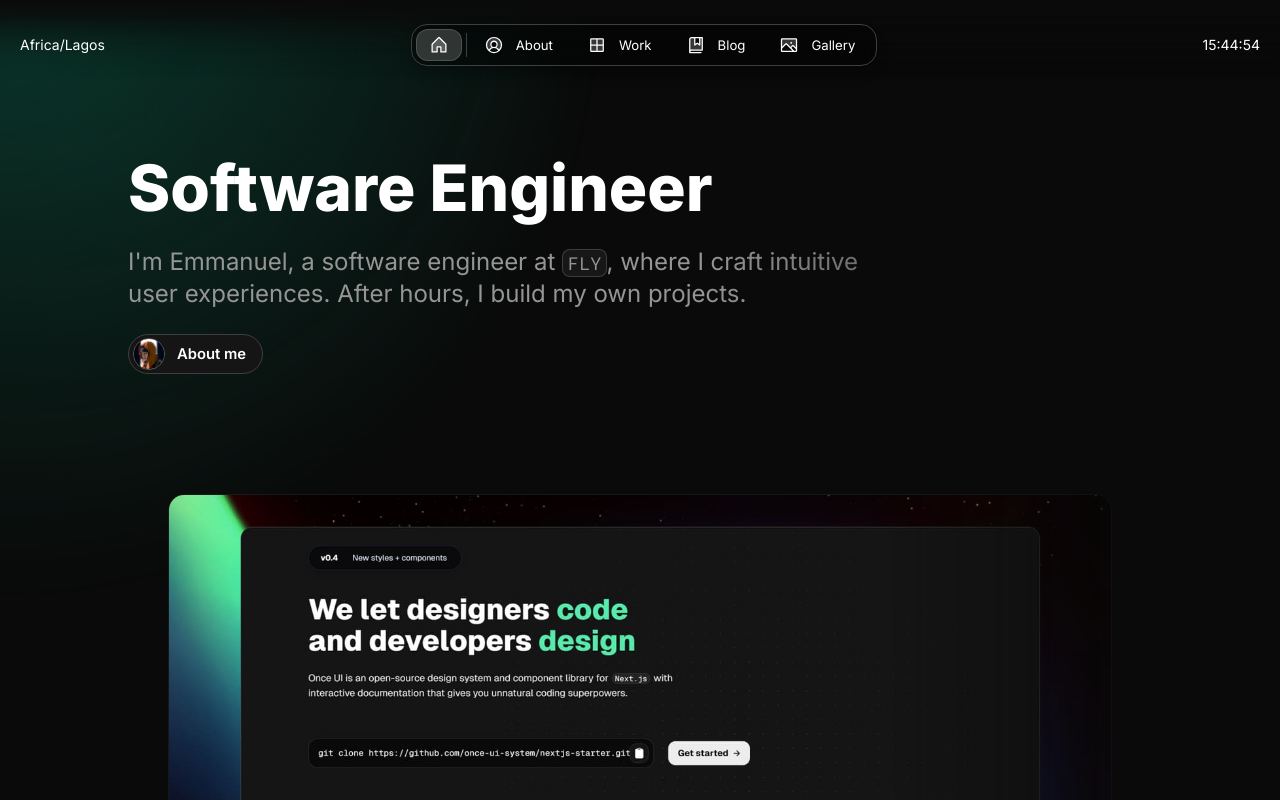
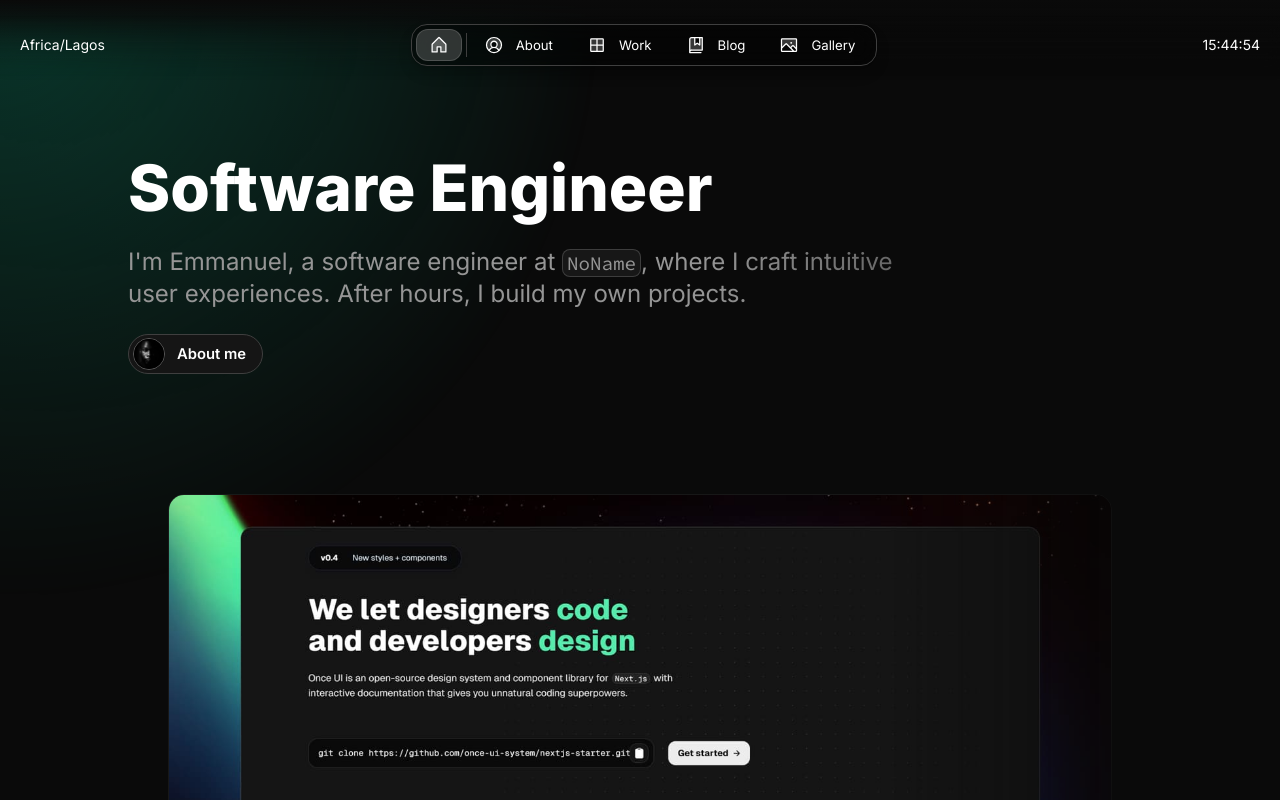
Before and after one commit to emmanuelsam34/portfolio, a Next.js app: page / in a window 1280 px wide. Shown: the top 800 px of the page. Built offline with nearby package versions, Linux system fonts and the light colour scheme.

Commit message:
new changes

```diff
--- a/src/app/resources/content.js
+++ b/src/app/resources/content.js
@@ -7,7 +7,7 @@ const person = {
     return `${this.firstName} ${this.lastName}`;
   },
   role: "Software Engineer",
-  avatar: "/images/avatar.jpg",
+  avatar: "/images/emma.JPG",
   location: "Africa/Lagos", // Expecting the IANA time zone identifier, e.g., 'Europe/Vienna'
   languages: ["English"], // optional: Leave the array empty if you don't want to display languages
 };
@@ -55,7 +55,7 @@ const home = {
   headline: <>Software Engineer</>,
   subline: (
     <>
-      I'm Emmanuel, a software engineer at <InlineCode>FLY</InlineCode>, where I craft intuitive
+      I'm Emmanuel, a software engineer at <InlineCode>NoName</InlineCode>, where I craft intuitive
       <br /> user experiences. After hours, I build my own projects.
     </>
   ),
@@ -108,7 +108,7 @@ const about = {
         images: [
           // optional: leave the array empty if you don't want to display images
           {
-            src: "/images/projects/project-01/cover-01.jpg",
+            src: "/images/gallery/7321 (1).jpg",
             alt: "Once UI Project",
             width: 16,
             height: 9,
```
Also changed, not shown: public/images/emma.JPG (added).
